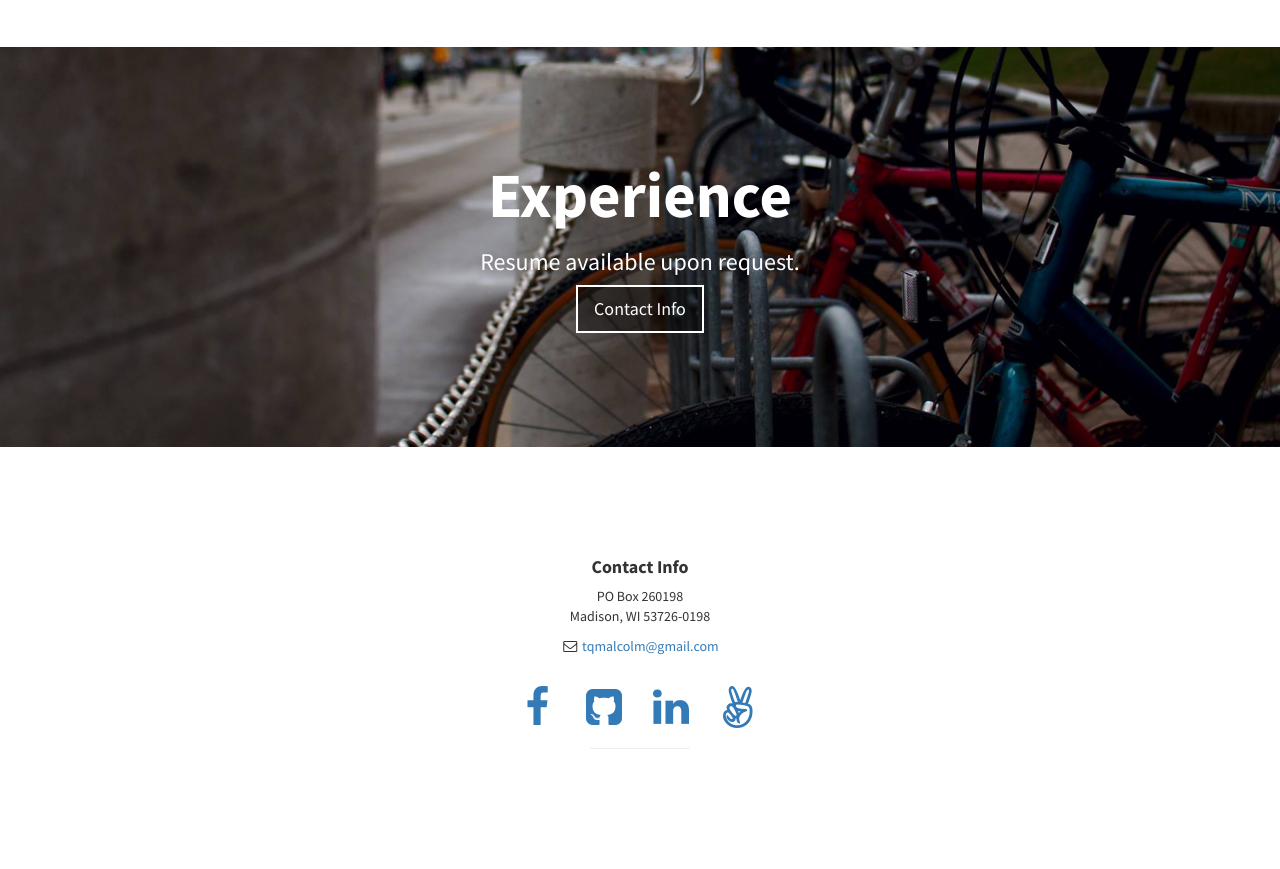
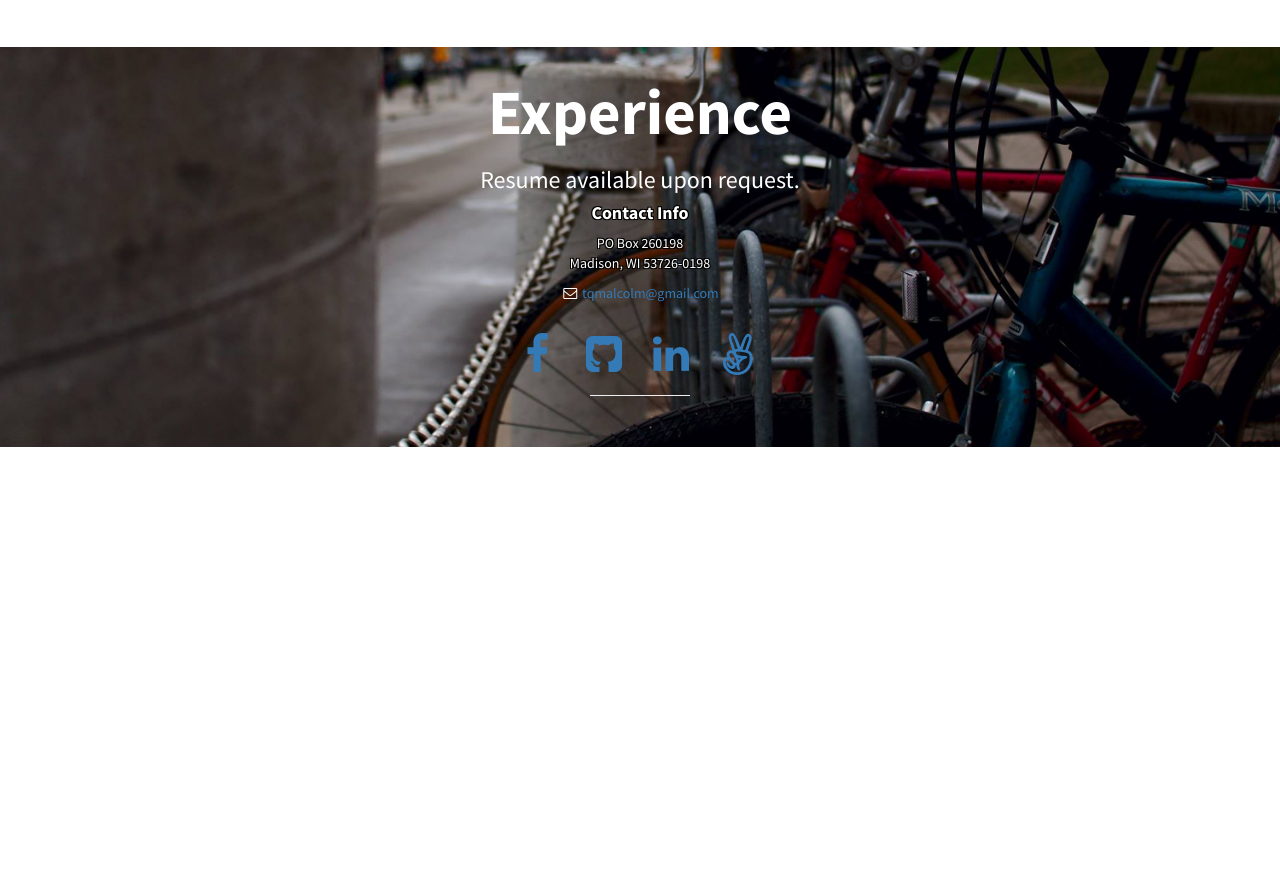
Before and after one commit to QMalcolm/QMalcolm.github.io, a plain HTML site: page index.html in a window 1280 px wide. Shown: the part 2323-3192 px from the top of the page. After the commit the page ends 2970 px from the top, so only its background shows below. Drawn offline with Linux system fonts and the light colour scheme.

Commit message:
condensce unnecessary extra pannel

```diff
--- a/index.html
+++ b/index.html
@@ -206,18 +206,9 @@
         <div class="text-vertical-center">
             <h1>Experience</h1>
             <h3>Resume available upon request.</h3>
-            <a href="#contact" class="btn btn-lg btn-dark image-outline-white">Contact Info</a>
-        </div>
-    </aside>
-
-    <!-- Footer -->
-    <footer id="contact">
-        <div class="container">
-            <div class="row">
-                <div class="col-lg-10 col-lg-offset-1 text-center">
-                    <h4><strong>Contact Info</strong>
+            <h4><strong class="text-stroke">Contact Info</strong>
             </h4>
-                    <p>PO Box 260198
+            <p class='text-stroke'>PO Box 260198
                 <br>Madison, WI 53726-0198</p>
             <ul class="list-unstyled">
                 <li><i class="fa fa-envelope-o fa-fw"></i> <a href="mailto:tqmalcolm@gmail.com">tqmalcolm@gmail.com</a>
@@ -240,8 +231,10 @@
             </ul>
             <hr class="small">
         </div>
-            </div>
-        </div>
+    </aside>
+
+    <!-- Footer -->
+    <footer>
         <a id="to-top" href="#top" class="btn btn-dark btn-lg"><i class="fa fa-chevron-up fa-fw fa-1x"></i></a>
     </footer>
 
```
Lines whose indentation alone changed are shown as unchanged.
